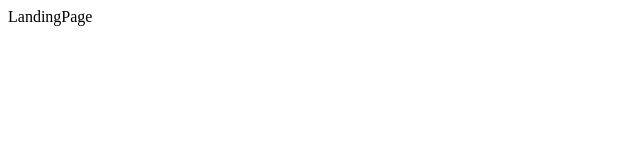
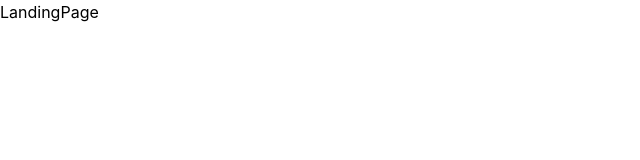
Before and after one commit to Karume-lab/tanuri, a Next.js app in the folder apps/tanuri-company-web/: page / in a window 1280 px wide. Shown: the top 160 px of the page, without its empty margins (0-640 px from the left). Built offline with nearby package versions, Linux system fonts and the light colour scheme.

Commit message:
feat: :sparkles: add mantine!

```diff
--- a/apps/tanuri-company-web/src/app/layout.tsx
+++ b/apps/tanuri-company-web/src/app/layout.tsx
@@ -1,17 +1,27 @@
+import "@/styles/global.css";
+import "@/styles/mantine-components";
+
+import { ColorSchemeScript, mantineHtmlProps } from "@mantine/core";
 import type { Metadata } from "next";
 import type { ReactNode } from "react";
+import { ProvidersContainer } from "@/components/containers";
 
 export const metadata: Metadata = {
-  title: "Next JS Good Practices",
-  description: "A repo to improve my practices in Next JS",
+  title: "Tanuri",
+  description: "Purchase gas products like never before!",
 };
 
 interface RootLayoutProps extends Readonly<{ children: ReactNode }> {}
 
 const RootLayout: React.FC<RootLayoutProps> = ({ children }) => {
   return (
-    <html lang="en">
-      <body>{children}</body>
+    <html lang="en" {...mantineHtmlProps}>
+      <head>
+        <ColorSchemeScript />
+      </head>
+      <body className="antialiased">
+        <ProvidersContainer>{children}</ProvidersContainer>
+      </body>
     </html>
   );
 };
--- /dev/null
+++ b/apps/tanuri-company-web/src/components/containers/ProvidersContainer.tsx
@@ -0,0 +1,20 @@
+"use client";
+import { MantineProvider } from "@mantine/core";
+import { Notifications } from "@mantine/notifications";
+import type React from "react";
+import { theme } from "@/styles/mantine-theme";
+
+interface ProviderContainerProps {
+  children: React.ReactNode;
+}
+
+const ProvidersContainer: React.FC<ProviderContainerProps> = ({ children }) => {
+  return (
+    <MantineProvider theme={theme}>
+      <Notifications />
+      {children}
+    </MantineProvider>
+  );
+};
+
+export default ProvidersContainer;
--- a/apps/tanuri-company-web/src/components/containers/index.ts
+++ b/apps/tanuri-company-web/src/components/containers/index.ts
@@ -0,0 +1,3 @@
+import ProvidersContainer from "@/components/containers/ProvidersContainer";
+
+export { ProvidersContainer };
--- /dev/null
+++ b/apps/tanuri-company-web/src/styles/global.css
@@ -0,0 +1,5 @@
+.border {
+  border-width: 2px;
+  border-style: solid;
+  border-color: black;
+}
--- /dev/null
+++ b/apps/tanuri-company-web/src/styles/mantine-components.ts
@@ -0,0 +1,6 @@
+import "@mantine/core/styles.css";
+import "@mantine/notifications/styles.css";
+import "@mantine/carousel/styles.css";
+import "@mantine/charts/styles.css";
+import "@mantine/dates/styles.css";
+import "@mantine/dropzone/styles.css";
--- /dev/null
+++ b/apps/tanuri-company-web/src/styles/mantine-theme.ts
@@ -0,0 +1,21 @@
+import { createTheme, type MantineColorsTuple } from "@mantine/core";
+
+const primary: MantineColorsTuple = [
+  "#e1f8ff",
+  "#cbedff",
+  "#9ad7ff",
+  "#64c1ff",
+  "#3aaefe",
+  "#20a2fe",
+  "#099cff",
+  "#0088e4",
+  "#0079cd",
+  "#0068b6",
+];
+
+export const theme = createTheme({
+  colors: {
+    primary,
+  },
+  primaryColor: "primary",
+});
--- a/package.json
+++ b/package.json
@@ -20,6 +20,7 @@
     "postinstall": "lefthook install"
   },
   "dependencies": {
+    "dayjs": "^1.11.18",
     "react": "19.0.0",
     "react-dom": "19.0.0"
   },
```
Also changed, not shown: apps/tanuri-company-web/package.json (+14 -1 lines), 1 other file (tests, documents, lock files or other folders).
